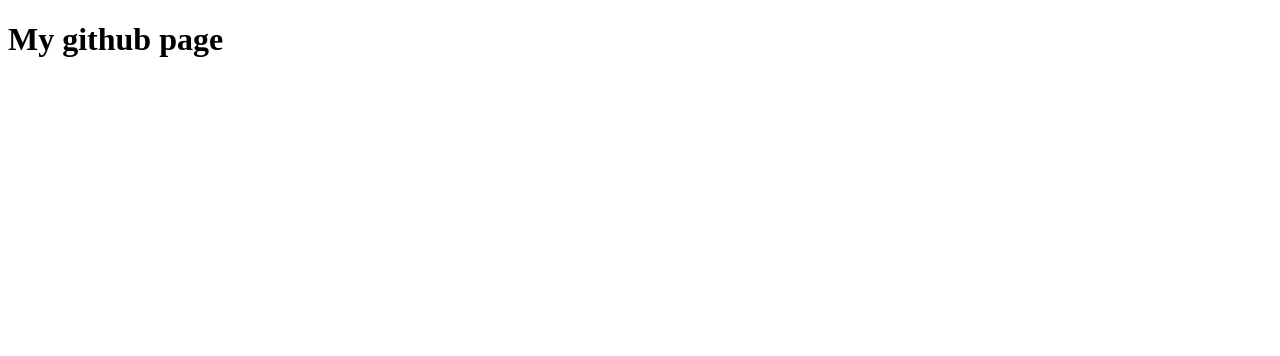
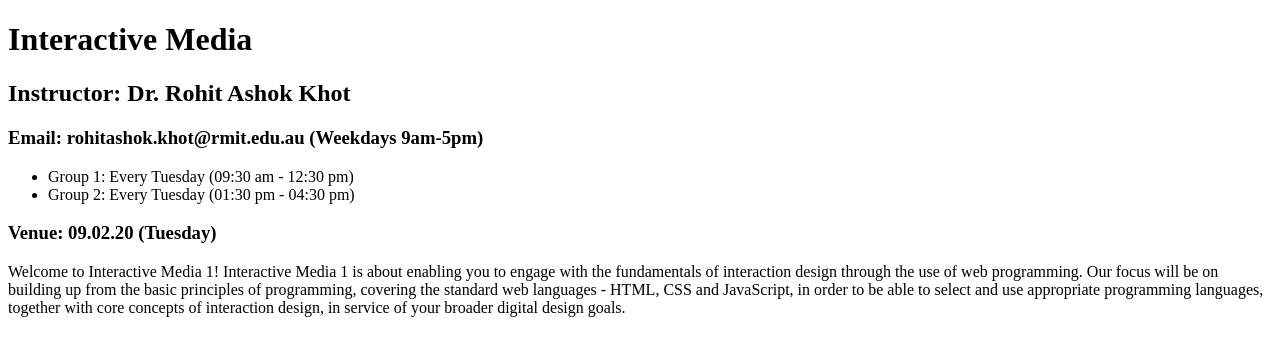
Before and after one commit to whopperflower13/whopperflower13.github.io, a plain HTML site: page index.html in a window 1280 px wide. Drawn offline with Linux system fonts and the light colour scheme.

Commit message:
update index

```diff
--- a/index.html
+++ b/index.html
@@ -7,7 +7,19 @@
     <title>Document</title>
 </head>
 <body>
-    <h1>My github page</h1>
+    <h1>Interactive Media </h1>
+        <h2>Instructor: Dr. Rohit Ashok Khot</h2>
+        <h3>Email: rohitashok.khot@rmit.edu.au (Weekdays 9am-5pm)</h3>
+       <ul>
+        <li>Group 1: Every Tuesday (09:30 am - 12:30 pm)</li>
+        <li>Group 2: Every Tuesday (01:30 pm - 04:30 pm)</li>
+       </ul>
+    <h3>Venue: 09.02.20 (Tuesday)</h3>
+
+        Welcome to Interactive Media 1!
+
+        Interactive Media 1 is about enabling you to engage with the fundamentals of interaction design through the use of web programming. Our focus will be on building up from the basic principles of programming, covering the standard web languages - HTML, CSS and JavaScript, in order to be able to select and use appropriate programming languages, together with core concepts of interaction design, in service of your broader digital design goals.
+
 
 </body>
 </html>
```
